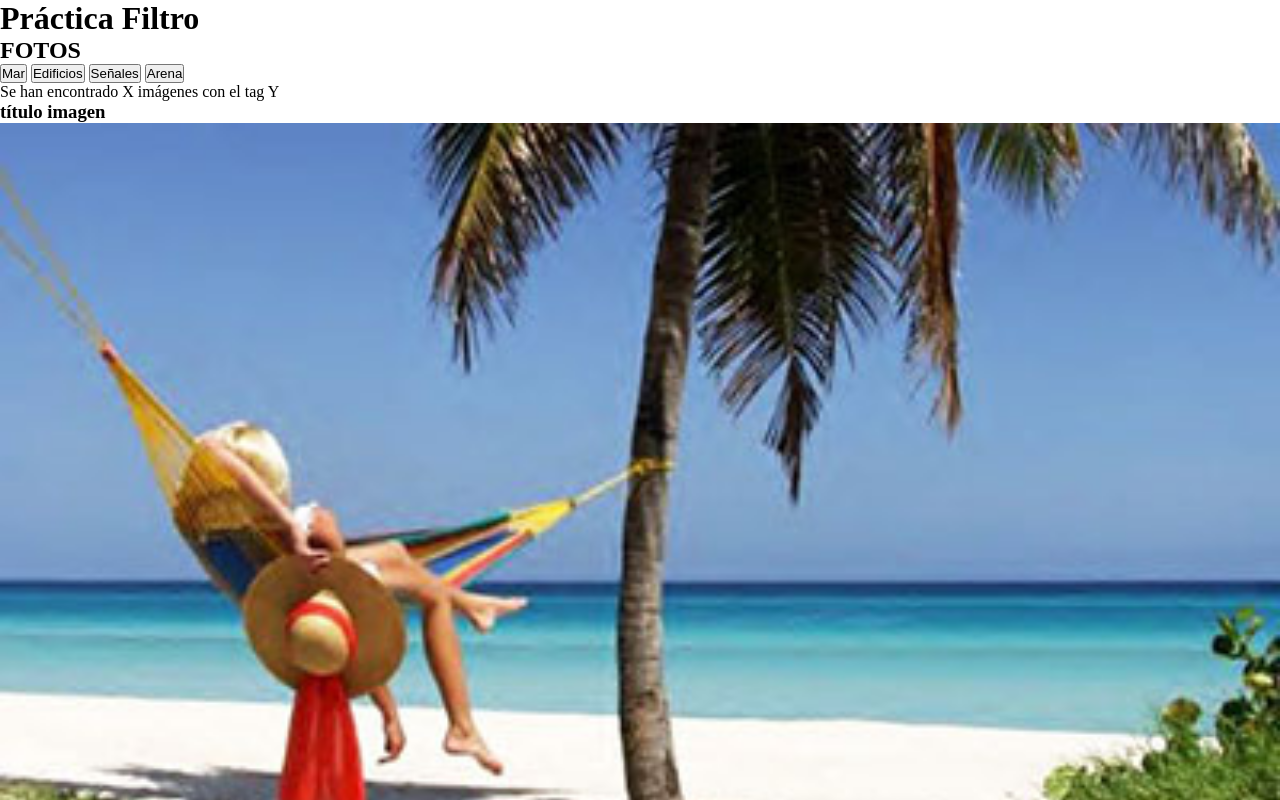
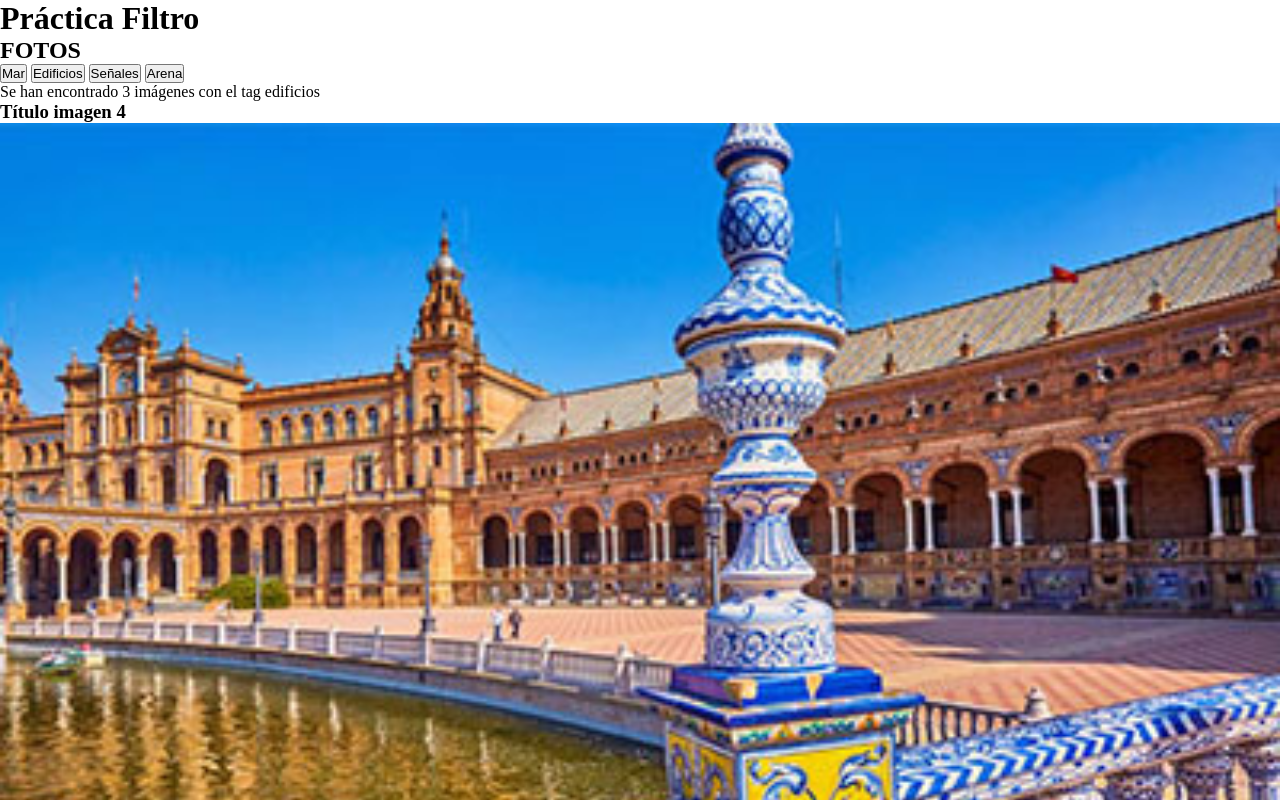
Before and after one commit to carle28k/PracticaEventos, a plain HTML site: page index.html in a window 1280 px wide. Both pictures are taken after a click on the button "Edificios". Shown: the top 800 px of the page. Drawn offline with Linux system fonts and the light colour scheme.

Commit message:
ADD: JS basic is working

```diff
--- a/index.html
+++ b/index.html
@@ -24,11 +24,11 @@
 -->
         </section>
 
-        <section>
-            <p>Se han encontrado X imágenes con el tag Y</p>
+        <section id="textInfo">
+            <p>Se han encontrado _ imágenes con el tag _</p>
         </section>
 
-        <section>
+        <section id="gallery">
             <div>
                 <h3>título imagen</h3>
                 <img id="" src="assets/FOTOS_VIAJES/viajes-1.jpg" alt="">
--- a/js/main.js
+++ b/js/main.js
@@ -33,54 +33,61 @@ const arrayBotones=[
 const arrayFotosViajes=[
   {
       id:1,
-      src:`${urlBase}/fotos-viajes/viajes-1.jpg`,
+      src:`${urlBase}/FOTOS_VIAJES/viajes-1.jpg`,
       alt:'viajes 1',
       descripcion:'Esta es la descripción de la foto 1',
-      tag: ["mar","arena"]
+      tag: ["mar","arena"],
+      title: "Título imagen 1"
     },
   {
       id:2,
-      src:`${urlBase}/fotos-viajes/viajes-2.jpg`,
+      src:`${urlBase}/FOTOS_VIAJES/viajes-2.jpg`,
       alt:'viajes 2',
       descripcion:'Esta es la descripción de la foto 2',
-      tag: ["mar"]
+      tag: ["mar"],
+      title: "Título imagen 2"
   },
   {
       id:3,
-      src:`${urlBase}/fotos-viajes/viajes-3.jpg`,
+      src:`${urlBase}/FOTOS_VIAJES/viajes-3.jpg`,
       alt:'viajes 3',
       descripcion:'Esta es la descripción de la foto 3',
-      tag: ["senales"]
+      tag: ["senales"],
+      title: "Título imagen 3"
     },
   {
       id:4,
-      src:`${urlBase}/fotos-viajes/viajes-4.jpg`,
+      src:`${urlBase}/FOTOS_VIAJES/viajes-4.jpg`,
       alt:'viajes 4',
       descripcion:'Esta es la descripción de la foto 4',
-      tag: ["edificios"]
+      tag: ["edificios"],
+      title: "Título imagen 4"
   },
   {
       id:5,
-      src:`${urlBase}/fotos-viajes/viajes-5.jpg`,
+      src:`${urlBase}/FOTOS_VIAJES/viajes-5.jpg`,
       alt:'viajes 5',
       descripcion:'Esta es la descripción de la foto 5',
-      tag: ["edificios"]
+      tag: ["edificios"],
+      title: "Título imagen 5"
   },
 
   {
       id:6,
-      src:`${urlBase}/fotos-viajes/viajes-6.jpg`,
+      src:`${urlBase}/FOTOS_VIAJES/viajes-6.jpg`,
       alt:'viajes 6',
       descripcion:'Esta es la descripción de la foto 6',
-      tag: ["mar","arena"]
+      tag: ["mar","arena"],
+      title: "Título imagen 6"
   },
 
   {
       id:7,
-      src:`${urlBase}/fotos-viajes/viajes-7.jpg`,
+      src:`${urlBase}/FOTOS_VIAJES/viajes-7.jpg`,
       alt:'viajes 7',
       descripcion:'Esta es la descripción de la foto 7',
-      tag: ["edificios"]
+      tag: ["edificios"],
+      title: "Título imagen 7"
   }
 ]
 
@@ -107,11 +114,61 @@ pintarBotones()
 
 
 
-//-----MOSTRAR INFO BOTONES-----
-const mostrarMensaje = (text) => {
-  console.log(text);
+//-----MOSTRAR INFO BOTONES / IMPRIMIR FOTOS-----
+const generarArrayImagenes = (tagBoton) => {
+  console.log(tagBoton);
+
+  //Limpieza de galería y mensaje
+  gallery.innerHTML = ""
+  textInfo.innerHTML = ""
+
+
+  //Creación nuevo array
+  let arrayFotosFiltradas = [];
+
+  arrayFotosViajes.forEach((item)=>{
+    //console.log(item.tag)
+
+    arrayFotosFiltradas = arrayFotosViajes.filter((foto)=>foto.tag.includes(tagBoton))
+
+  });
+
+
+  //Pintar mensaje
+
+    textInfo.innerHTML+=  `
+        <p>Se han encontrado ${arrayFotosFiltradas.length} imágenes con el tag ${tagBoton}</p>
+    `
+
+
+
+  //Pintar imágenes
+  console.log(arrayFotosFiltradas)
+    arrayFotosFiltradas.forEach((item)=>{
+      gallery.innerHTML+=  `
+        <div>
+              <h3>${item.title}</h3>
+              <img id="${item.id}" src="${item.src}" alt="">
+        </div>
+    `
+    })
+
 
 }
+
+
+/*
+1.generarImagenes
+2. Recorrer lista imagenes
+2.5 Recorrer sublista tags
+3.    Si valor entrada es igual a tag
+        imprimir imagen
+
+*/
+
+
+
+
 
 
 
@@ -120,7 +177,7 @@ const clicarBotones=()=>{
 
   arrayBotones.forEach((item, i)=>{
     const boton = document.querySelector(`#${item.id}`)
-    boton.addEventListener("click", mostrarMensaje)
+    boton.addEventListener("click", () => generarArrayImagenes(item.id))
   })
 
 }
@@ -131,7 +188,7 @@ clicarBotones()
 
 //-----FILTRAR IMAGENES PARA GALERÍA-----
 /*
-const pintarImagenesGalería = () => {
+const pintarImagenesGaleria = () => {
 
   arrayFotosViajes.array.forEach((item, i)=>{
 
```
